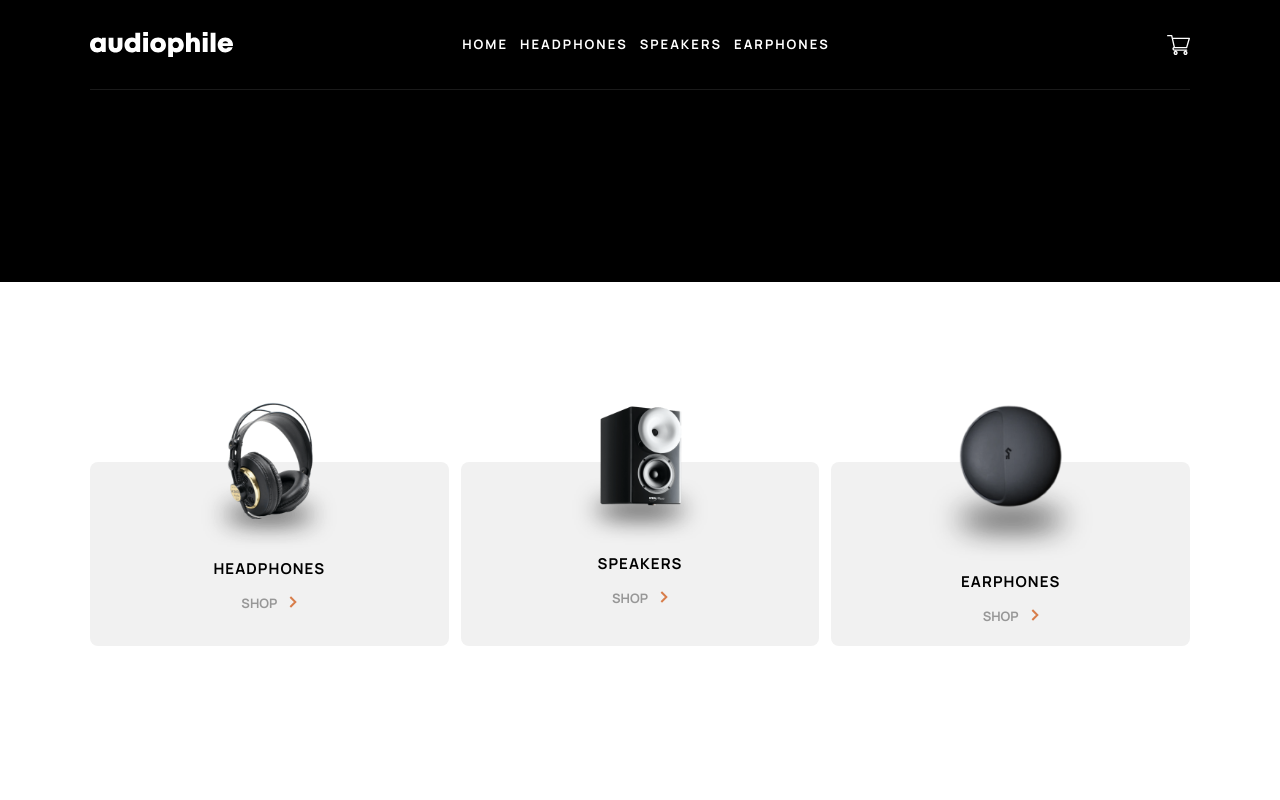
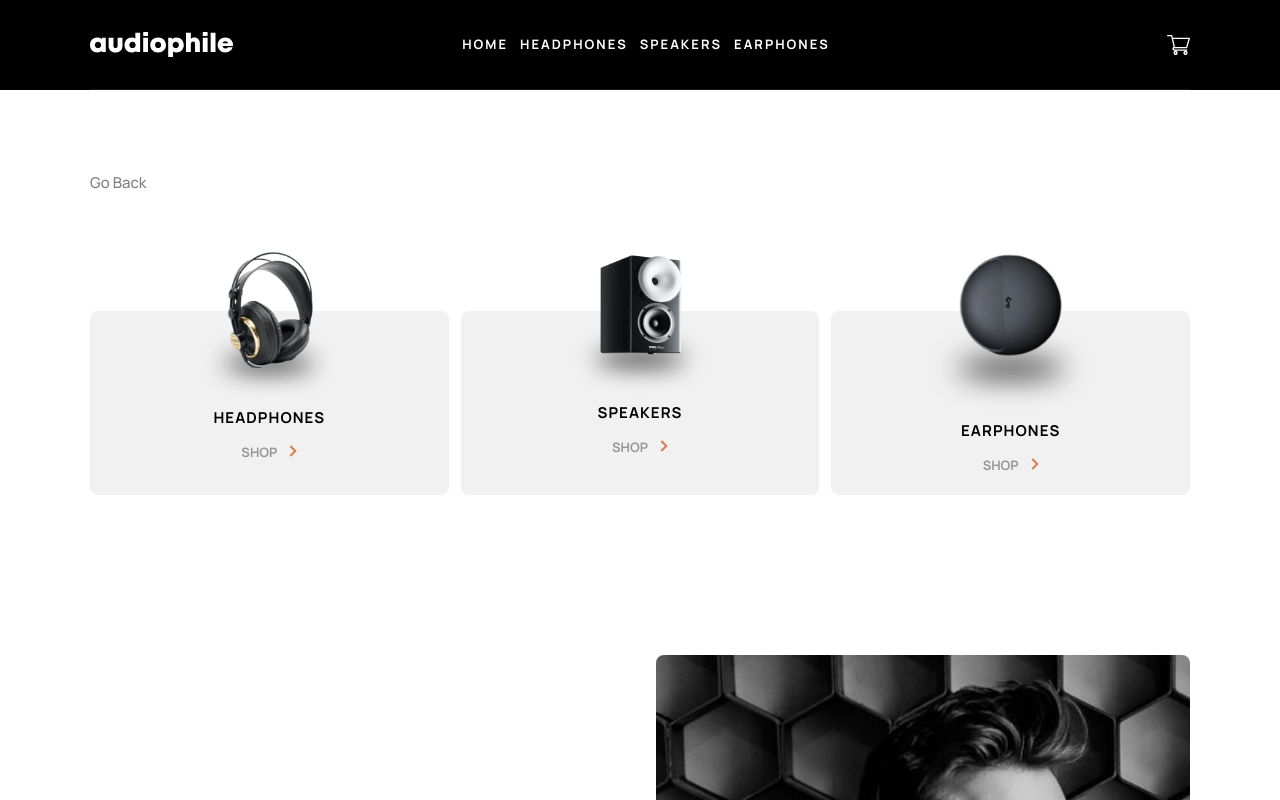
Before and after one commit to scottmotion/audiophile-ecommerce, a React (Vite) app: page /audiophile-ecommerce/speakers/1 in a window 1280 px wide. Shown: the top 800 px of the page. Built offline with nearby package versions, Linux system fonts and the light colour scheme.

Commit message:
Update ProductLayout.tsx

```diff
--- a/src/pages/ProductLayout.tsx
+++ b/src/pages/ProductLayout.tsx
@@ -40,13 +40,13 @@ export default function ProductLayout() {
 
   return (
     <>
-      <header className="mb-[4rem] flex w-full flex-col items-center bg-black md:mb-[7.5rem]">
-        <div className="flex w-full flex-col items-center justify-center bg-black py-8 md:py-24">
-          <h1 className="text-center text-3xl text-white md:text-4xl">
-            {currentProduct?.name}
-          </h1>
+      <nav className="flex w-full flex-col items-center justify-center px-6 md:px-10">
+        <div className="flex w-full max-w-[1100px] flex-row pb-6 pt-4 md:pt-8 lg:pb-14 lg:pt-20">
+          <button>
+            <p>Go Back</p>
+          </button>
         </div>
-      </header>
+      </nav>
 
       <main className="mb-[7.5rem] flex w-full flex-col items-center gap-[7.5rem] px-6 md:px-10 lg:mb-[12.5rem] lg:gap-[10rem]">
         {currentProduct && (
```
